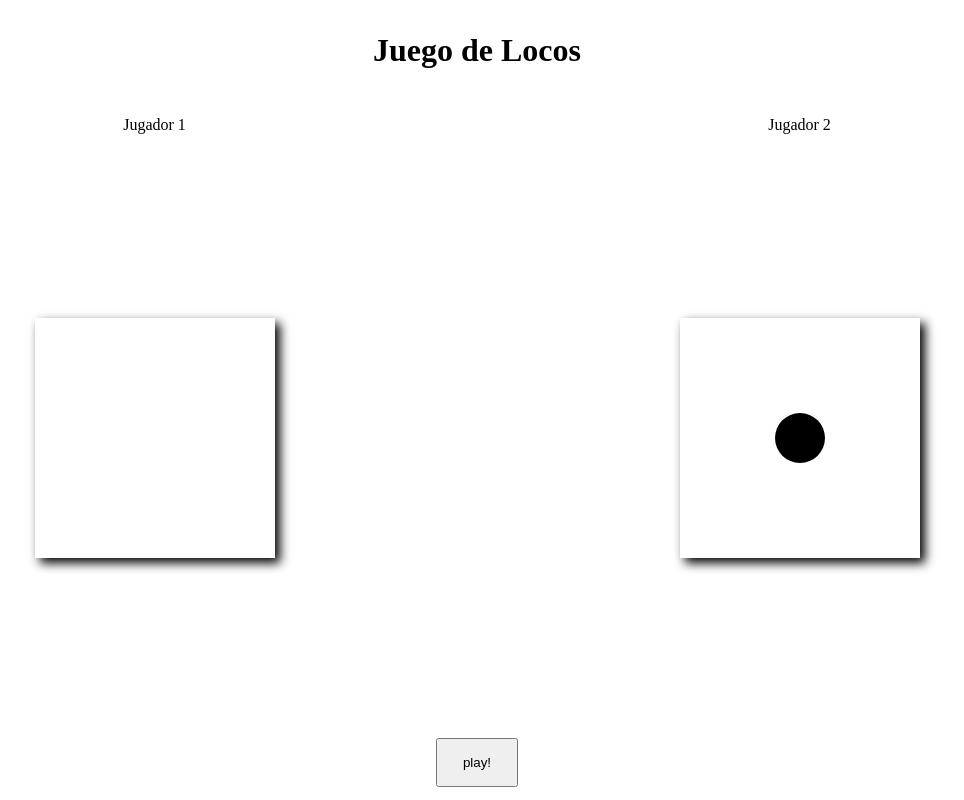
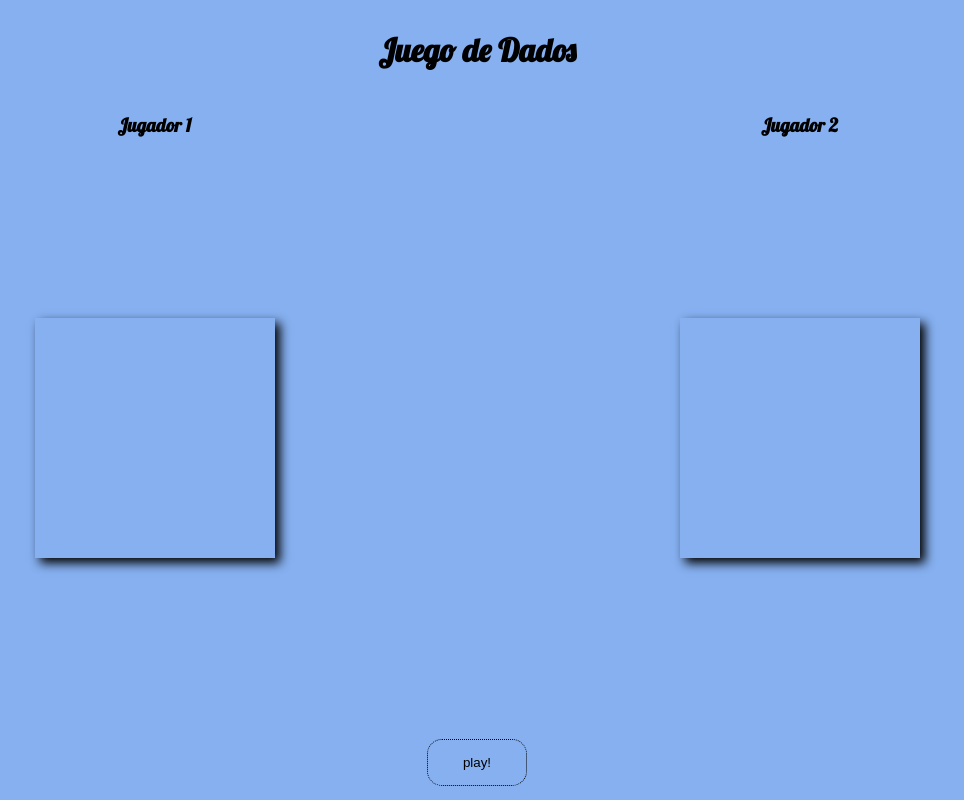
Before and after one commit to erickjosue8916/tpi, a PHP site: page / in a window 1280 px wide. Shown: the whole page, without its empty margins (163-1127 px from the left). Run offline with PHP 8.4, Linux system fonts and the light colour scheme.

Commit message:
tarea terminada

```diff
--- a/tareas/dados/css/style.css
+++ b/tareas/dados/css/style.css
@@ -9,6 +9,8 @@ body {
     grid-template-rows: 100px auto;
     width: 100%;
     height: 100vh;
+    font-family: 'Lobster', cursive;
+    background: rgb(134, 176, 240);
 }
 
 header {
@@ -72,6 +74,7 @@ main {
     display: block;
     width: 50px;
     height: 50px;
+    color: #fff;
     border-radius: 50%;
 }
 
@@ -80,6 +83,9 @@ main {
 }
 
 #btn-play {
-    padding: 15px 25px;
+    padding: 15px 35px;
+    background: none;
+    border-radius: 15px;
+    border: 1px dotted #000;
     cursor: pointer;
 }
--- a/tareas/dados/index.html
+++ b/tareas/dados/index.html
@@ -4,35 +4,36 @@
     <meta charset="UTF-8">
     <meta name="viewport" content="width=device-width, initial-scale=1.0">
     <link rel="stylesheet" href="./css/style.css">
+    <link href="https://fonts.googleapis.com/css2?family=Lobster&display=swap" rel="stylesheet">
     <title>Juego Dados</title>
 </head>
 <body>
     <header>
-        <h1 id="title">Juego de Locos</h1>
+        <h1 id="title">Juego de Dados</h1>
     </header>
     <main>
         <section class="principal">
             <div class="player">
                 <div class="name">
-                    Jugador 1
+                    <h3>Jugador 1</h3>
                 </div>
                 <div class="wrapper">
                     <div class="dice" id="dice1">
-                        <div class="circle"> </div>
-                        <div class="circle"> </div>
-                        <div class="circle"> </div>
-                        <div class="circle"> </div>
-                        <div class="circle"> </div>
-                        <div class="circle"> </div>
-                        <div class="circle"> </div>
-                        <div class="circle"> </div>
-                        <div class="circle"> </div>
+                        <div class="circle"></div>
+                        <div class="circle"></div>
+                        <div class="circle"></div>
+                        <div class="circle"></div>
+                        <div class="circle"></div>
+                        <div class="circle"></div>
+                        <div class="circle"></div>
+                        <div class="circle"></div>
+                        <div class="circle"></div>
                     </div>
                 </div>
             </div>
             <div class="player">
                 <div class="name">
-                    Jugador 2
+                    <h3>Jugador 2</h3>
                 </div>
                 <div class="wrapper">
                     <div class="dice" id="dice2">
@@ -40,7 +41,7 @@
                         <div class="circle"> </div>
                         <div class="circle"> </div>
                         <div class="circle"> </div>
-                        <div class="circle active"> </div>
+                        <div class="circle"> </div>
                         <div class="circle"> </div>
                         <div class="circle"> </div>
                         <div class="circle"> </div>
--- a/tareas/dados/js/script.js
+++ b/tareas/dados/js/script.js
@@ -1,10 +1,10 @@
 const selectors = [
-    [5],
-    [1,9],
-    [3,5,7],
-    [1,3,7,9],
-    [1,3,5,7,9],
-    [1,3,4,6,7,9],
+    [4],
+    [0,8],
+    [2,4,6],
+    [0,2,6,8],
+    [0,2,4,6,8],
+    [0,2,3,5,6,8],
 ]
 
 function getNumber(min, max) {
@@ -19,14 +19,16 @@ function getResult() {
 
 function reset() {
     const circles = document.querySelectorAll(`.circle`)
-    console.log(circles[0])
-    /* circles.map(c => {
-        c.classList.remove('active')
-    }) */
+    for(let i = 0; i < circles.length; i++) {
+        circles[i].classList.remove('active')
+    }
 }
 
 function showDice(dice, number) {
     const circles = document.querySelectorAll(`${dice} .circle`)
+
+    console.log(selectors[number - 1])
+    // circles[0].classList.add('active')
     selectors[number - 1].map(pos => {
         circles[pos].classList.add('active')
     })
@@ -40,10 +42,11 @@ function startGame() {
     button.addEventListener('click', () => {
         reset()
         const { player1, player2 } = getResult()
+        console.log(player1, player2)
         showDice('#dice1', player1)
         showDice('#dice2', player2)
         if (player1 == player2) {
-            title.innerHTML = 'Empate!!!'
+            title.innerHTML = 'Empate!!! '
         } else if (player1 > player2) {
             title.innerHTML = 'Jugador 1 a ganado!!!!'
         } else {
```
